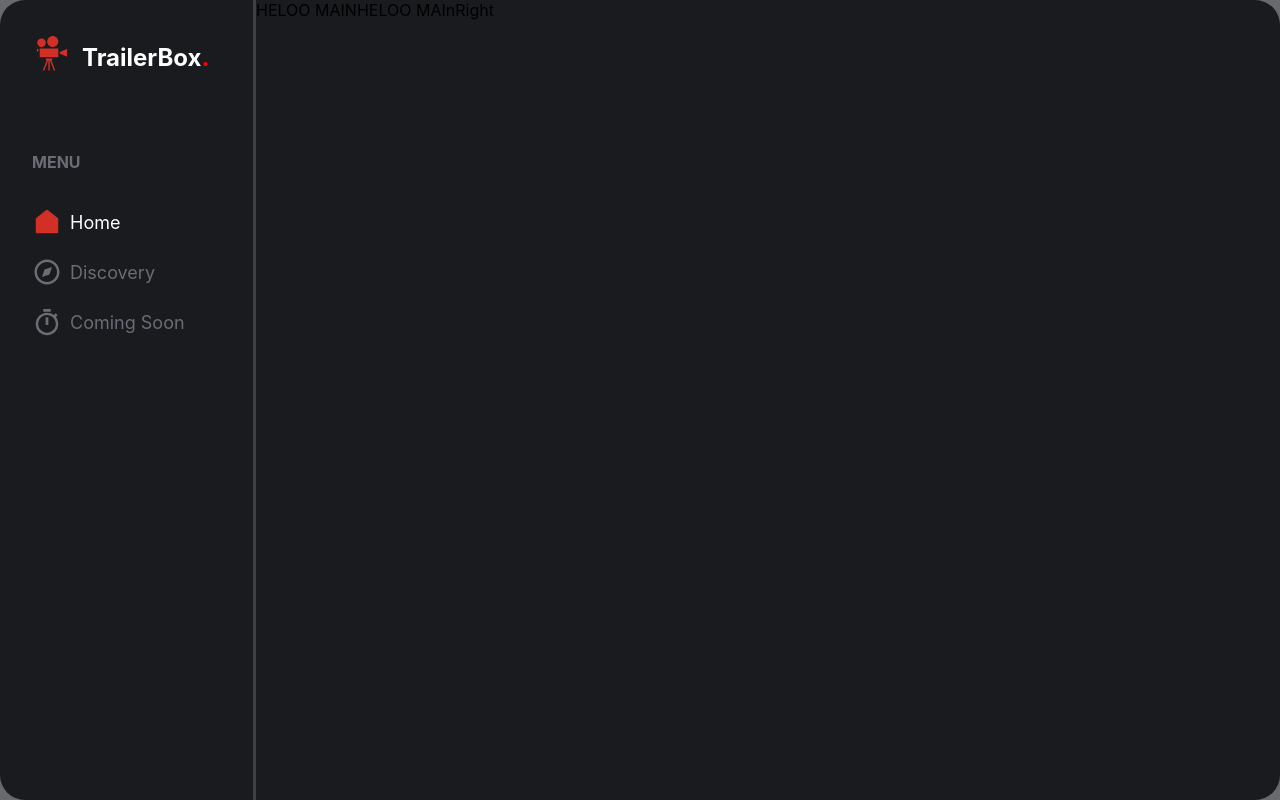
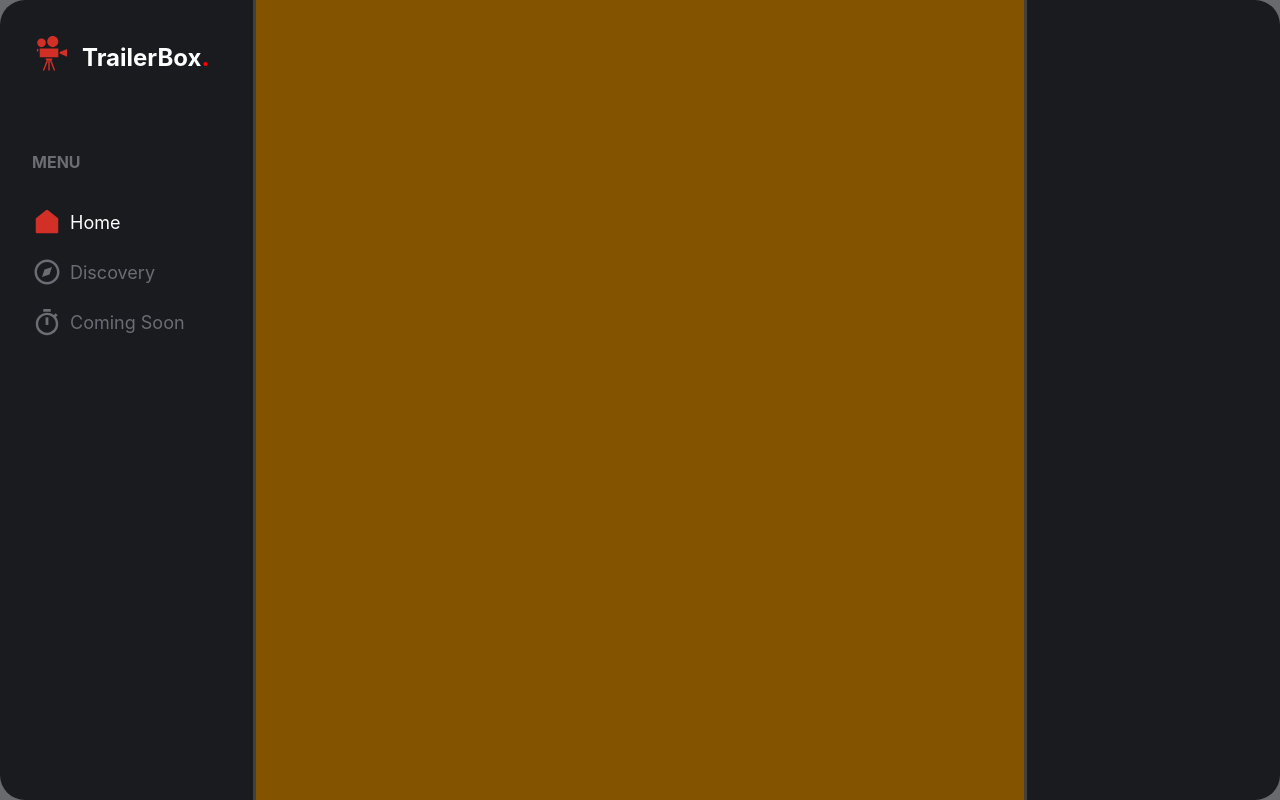
Before and after one commit to TrickkyRicky/TrailorBox, a Next.js app: page / in a window 1280 px wide. Built offline with nearby package versions, Linux system fonts and the light colour scheme.

Commit message:
Made some file changes

```diff
--- a/components/Home/MainContent/MainContent.js
+++ b/components/Home/MainContent/MainContent.js
@@ -1,5 +1,10 @@
+import { Container } from "./Styles";
+import Carousel from "react-slick";
+import "slick-carousel/slick/slick.css";
+import "slick-carousel/slick/slick-theme.css";
+
 const MainContent = (props) => {
-	return <div>HELOO MAIN</div>;
+  return <Container></Container>;
 };
 
 export default MainContent;
--- a/components/Home/MainContent/Styles.js
+++ b/components/Home/MainContent/Styles.js
@@ -0,0 +1,9 @@
+import styled from "styled-components";
+
+export const Container = styled.div`
+  height: 100%;
+  max-width: 60%;
+  width: 100%;
+  background-color: #835300;
+  padding: 40px 60px 0px 40px;
+`;
--- a/components/Home/MainRight/MainRight.js
+++ b/components/Home/MainRight/MainRight.js
@@ -1,5 +1,7 @@
+import { Container } from "./Styles";
+
 const MainRight = (props) => {
-	return <div>HELOO MAInRight</div>;
+  return <Container></Container>;
 };
 
 export default MainRight;
--- a/components/Home/MainRight/Styles.js
+++ b/components/Home/MainRight/Styles.js
@@ -0,0 +1,9 @@
+import styled from "styled-components";
+
+export const Container = styled.div`
+  height: 100%;
+  max-width: 20%;
+  width: 100%;
+  //   background-color: #c99696;
+  border-left: 3px solid #414141;
+`;
--- a/components/Layout/Layout.js
+++ b/components/Layout/Layout.js
@@ -1,10 +1,10 @@
-import Head from 'next/head';
-import Link from 'next/link';
-import { GiFilmProjector } from 'react-icons/gi';
-import { RiHomeFill } from 'react-icons/ri';
-import { BiCompass } from 'react-icons/bi';
-import { IoMdStopwatch } from 'react-icons/io';
-import { Container, Wrapper } from './Styles';
+import Head from "next/head";
+import Link from "next/link";
+import { GiFilmProjector } from "react-icons/gi";
+import { RiHomeFill } from "react-icons/ri";
+import { BiCompass } from "react-icons/bi";
+import { IoMdStopwatch } from "react-icons/io";
+import { Container, Wrapper } from "./Styles";
 import {
   NavBar,
   LogoContainer,
@@ -13,28 +13,28 @@ import {
   FlexRow,
   MenuItemContainer,
   MenuHeading,
-	MenuText
-} from '../NavBar';
+  MenuText,
+} from "./NavBar.js";
 
 const menuItems = [
   {
     icon: RiHomeFill,
-		text: 'Home',
-		selected: true
+    text: "Home",
+    selected: true,
   },
   {
     icon: BiCompass,
-		text: 'Discovery'
+    text: "Discovery",
   },
   {
     icon: IoMdStopwatch,
-		text: 'Coming Soon'
-	}
+    text: "Coming Soon",
+  },
 ];
 
 const Layout = (props) => {
-	let iconColor = '#D22F27';
-	let silver = '#6B6C74';
+  let iconColor = "#D22F27";
+  let silver = "#6B6C74";
   let selected = true;
 
   return (
@@ -42,11 +42,11 @@ const Layout = (props) => {
       <Container>
         <Head>
           <title>TrailorBox</title>
-					<meta name='description' content='Generated by create next app' />
-					<link rel='icon' href='/favicon.ico' />
+          <meta name="description" content="Generated by create next app" />
+          <link rel="icon" href="/favicon.ico" />
         </Head>
         <NavBar>
-					<Link href='/' passHref>
+          <Link href="/" passHref>
             <LogoContainer>
               <GiFilmProjector style={{ color: iconColor }} size={40} />
 
@@ -62,11 +62,11 @@ const Layout = (props) => {
               <>
                 <FlexRow key={index}>
                   <menuItem.icon
-										style={{ color: menuItem.selected ? '#D22F27' : '#6B6C74' }}
+                    style={{ color: menuItem.selected ? "#D22F27" : "#6B6C74" }}
                     size={30}
                   />
                   <MenuText
-										style={{ color: menuItem.selected ? '#fff' : '#6B6C74' }}
+                    style={{ color: menuItem.selected ? "#fff" : "#6B6C74" }}
                   >
                     {menuItem.text}
                   </MenuText>
--- a/package.json
+++ b/package.json
@@ -14,6 +14,8 @@
     "react": "17.0.2",
     "react-dom": "17.0.2",
     "react-icons": "^4.3.1",
+    "react-slick": "^0.28.1",
+    "slick-carousel": "^1.8.1",
     "styled-components": "^5.3.3"
   },
   "devDependencies": {
--- a/pages/index.js
+++ b/pages/index.js
@@ -1,6 +1,5 @@
-// import { MainContent, RightMenu } from '../pageStyles/Index/Styles';
-import MainContent from '../components/Home/MainContent/MainContent';
-import MainRight from '../components/Home/MainRight/MainRight';
+import MainContent from "../components/Home/MainContent/MainContent";
+import MainRight from "../components/Home/MainRight/MainRight";
 
 const Home = () => {
   return (
```
Also changed, not shown: pageStyles/Index/Styles.js (deleted, +0 -17 lines), components/Layout/NavBar.js (renamed from components/NavBar.js), public/soulEater.png (added), 1 other file (tests, documents, lock files or other folders). Lines whose indentation alone changed are shown as unchanged.
